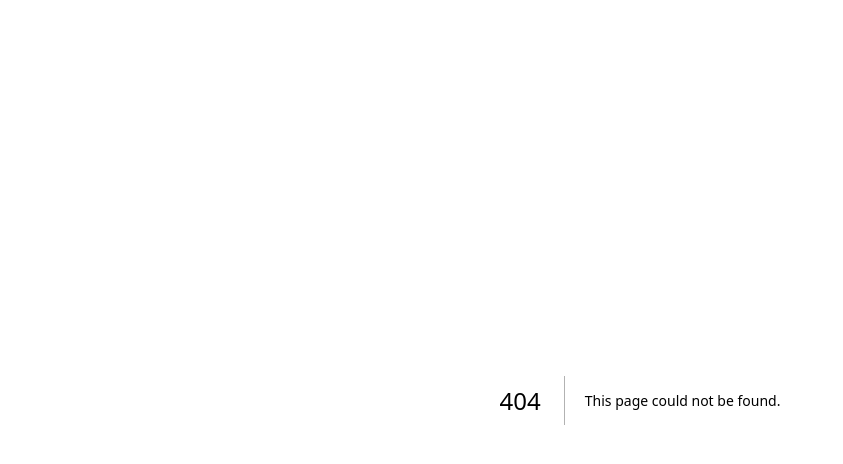
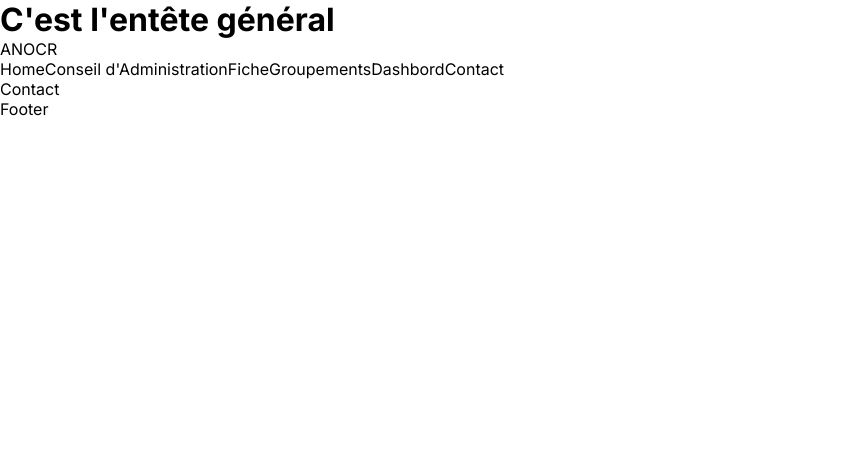
Before and after one commit to Natalina933/annuaire, a Next.js app: page /contact in a window 1280 px wide. Before the commit this address had no page. Shown: the top 464 px of the page, without its empty margins (0-843 px from the left). Built offline with nearby package versions, Linux system fonts and the light colour scheme.

Commit message:
Creation layouts and components

```diff
--- a/src/app/conseil adm/page.jsx
+++ b/src/app/conseil/page.jsx
@@ -1,9 +1,9 @@
 import React from 'react'
 
-const ConseilAdm = () => {
+const Conseil = () => {
   return (
     <div>Liste du Conseil d'Administration</div>
   )
 }
 
-export default ConseilAdm
+export default Conseil
--- /dev/null
+++ b/src/app/contact/page.jsx
@@ -0,0 +1,9 @@
+import React from 'react'
+
+const Contact = () => {
+  return (
+    <div>Contact</div>
+  )
+}
+
+export default Contact
--- a/src/app/globals.css
+++ b/src/app/globals.css
@@ -85,15 +85,7 @@ body {
   overflow-x: hidden;
 }
 
-body {
-  color: rgb(var(--foreground-rgb));
-  background: linear-gradient(
-      to bottom,
-      transparent,
-      rgb(var(--background-end-rgb))
-    )
-    rgb(var(--background-start-rgb));
-}
+
 
 a {
   color: inherit;
--- a/src/app/layout.js
+++ /dev/null
@@ -1,17 +0,0 @@
-import './globals.css'
-import { Inter } from 'next/font/google'
-
-const inter = Inter({ subsets: ['latin'] })
-
-export const metadata = {
-  title: 'Create Next App',
-  description: 'Generated by create next app',
-}
-
-export default function RootLayout({ children }) {
-  return (
-    <html lang="en">
-      <body className={inter.className}>{children}</body>
-    </html>
-  )
-}
--- /dev/null
+++ b/src/app/layout.jsx
@@ -0,0 +1,24 @@
+import Navbar from '@/components/navbar/Navbar'
+import './globals.css'
+import { Inter, Roboto,Poppins } from 'next/font/google'
+import Footer from '@/components/footer/footer'
+
+const inter = Inter({ subsets: ['latin'] })
+
+export const metadata = {
+  title: 'Annuaire ANOCR',
+  description: 'Annuaire ANOCR by create next app',
+}
+
+export default function RootLayout({ children }) {
+  return (
+    <html lang="fr">
+      <body className={inter.className}>
+        <h1>C'est l'entête général</h1>
+        <Navbar/>
+        {children}
+        <Footer/>
+        </body>
+    </html>
+  )
+}
--- /dev/null
+++ b/src/components/footer/Footer.jsx
@@ -0,0 +1,9 @@
+import React from 'react'
+
+const Footer = () => {
+  return (
+    <div>Footer</div>
+  )
+}
+
+export default Footer
--- /dev/null
+++ b/src/components/navbar/Navbar.jsx
@@ -0,0 +1,52 @@
+import Link from "next/link";
+import React from "react";
+
+const links=[
+    {
+        id:1,
+        title:"Home",
+        url:"/",
+    },
+    {
+        id:2,
+        title:"Conseil d'Administration",
+        url:"/conseil",
+    },
+    {
+        id:3,
+        title:"Fiche",
+        url:"/fiche",
+    },
+    {
+        id:4,
+        title:"Groupements",
+        url:"/groupements",
+    },
+    {
+        id:5,
+        title:"Dashbord",
+        url:"/dashboard",
+    },
+    {
+        id:6,
+        title:"Contact",
+        url:"/contact",
+    },
+]
+
+const Navbar = () => {
+    return (
+        <div>
+            <Link href="/">ANOCR</Link>
+            <div>
+                {links.map((link)=>(
+                    <Link key={link.id} href={link.url}>
+                        {link.title}
+                    </Link>
+                ))}
+            </div>
+        </div>
+    );
+};
+
+export default Navbar;
```
Also changed, not shown: src/app/contact/loading.jsx (added, +9 -0 lines), src/app/fiche/layout.jsx (added, +12 -0 lines).
